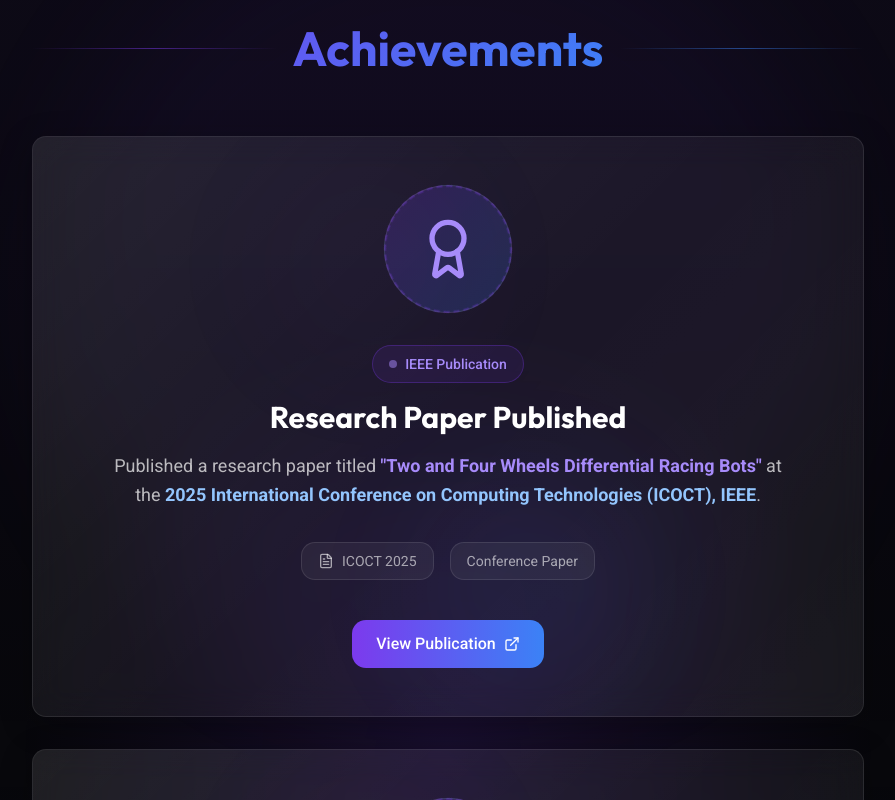
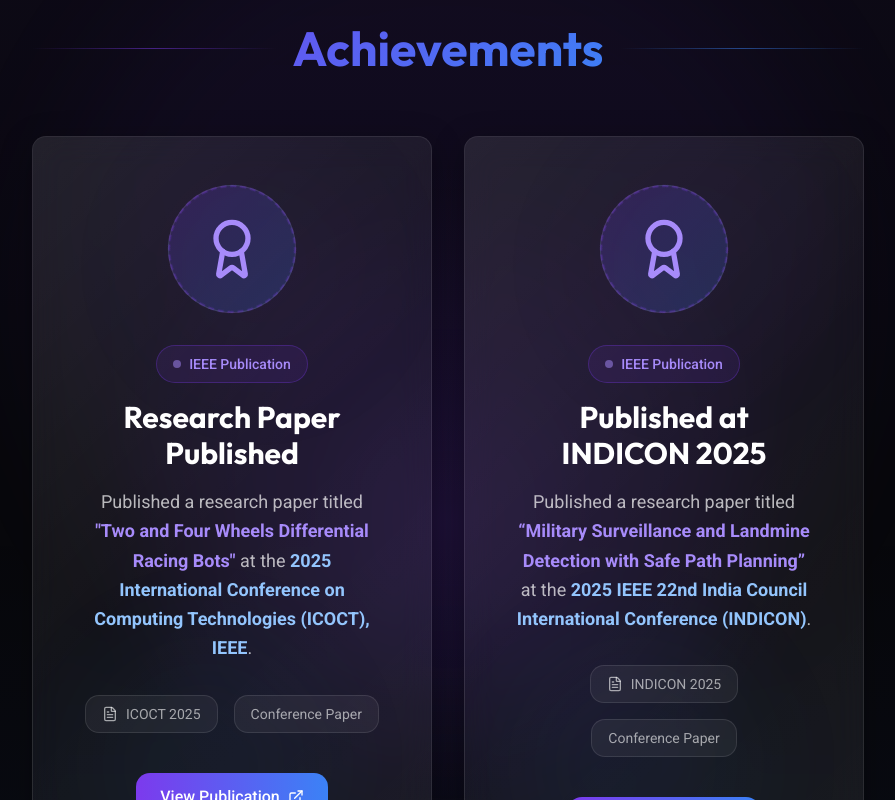
Before and after one commit to Deepakk0506/Portfolio, a React (Vite) app in the folder app/: page / in a window 1280 px wide. Shown: the part 5900-6700 px from the top of the page, without its empty margins (192-1087 px from the left). Built offline with nearby package versions, Linux system fonts and the light colour scheme.

Commit message:
Display achievement cards side-by-side in a responsive two-column grid

```diff
--- a/app/src/sections/Achievements.tsx
+++ b/app/src/sections/Achievements.tsx
@@ -69,13 +69,14 @@
           <div className="h-px flex-1 bg-gradient-to-r from-transparent via-blue/50 to-transparent" />
         </div>
 
+        <div className="grid grid-cols-1 gap-8 lg:grid-cols-2">
           {/* Achievement Card */}
           <div
             className={`relative transition-all duration-700 delay-200 ${
               isVisible ? 'opacity-100 translate-y-0' : 'opacity-0 translate-y-10'
             }`}
           >
-          <div className="glass-card p-8 sm:p-10 lg:p-12 text-center relative overflow-hidden group">
+            <div className="glass-card p-8 sm:p-10 lg:p-12 text-center relative overflow-hidden group h-full">
               {/* Animated Background */}
               <div className="absolute inset-0 opacity-30">
                 <div className="absolute top-0 left-1/4 w-64 h-64 bg-purple/20 rounded-full blur-3xl animate-pulse" />
@@ -139,11 +140,11 @@
 
           {/* Second Achievement Card */}
           <div
-          className={`relative mt-8 transition-all duration-700 delay-300 ${
+            className={`relative transition-all duration-700 delay-300 ${
               isVisible ? 'opacity-100 translate-y-0' : 'opacity-0 translate-y-10'
             }`}
           >
-          <div className="glass-card p-8 sm:p-10 lg:p-12 text-center relative overflow-hidden group">
+            <div className="glass-card p-8 sm:p-10 lg:p-12 text-center relative overflow-hidden group h-full">
               <div className="absolute inset-0 opacity-30">
                 <div className="absolute top-0 left-1/4 w-64 h-64 bg-purple/20 rounded-full blur-3xl animate-pulse" />
                 <div className="absolute bottom-0 right-1/4 w-64 h-64 bg-blue/20 rounded-full blur-3xl animate-pulse" style={{ animationDelay: '1s' }} />
@@ -197,6 +198,7 @@
               </div>
             </div>
           </div>
+        </div>
 
         {/* Additional Stats */}
         <div
```
Lines whose indentation alone changed are shown as unchanged.
